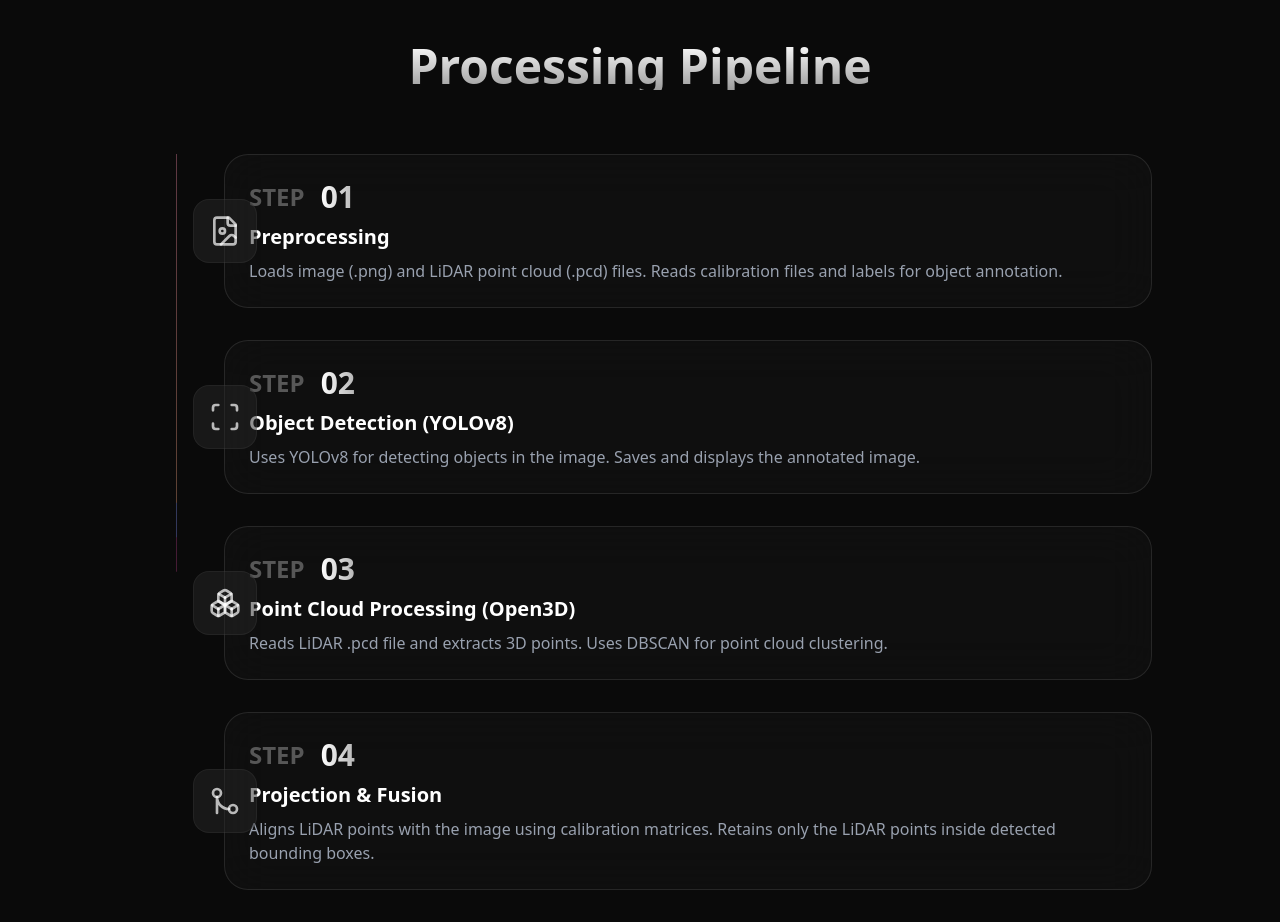
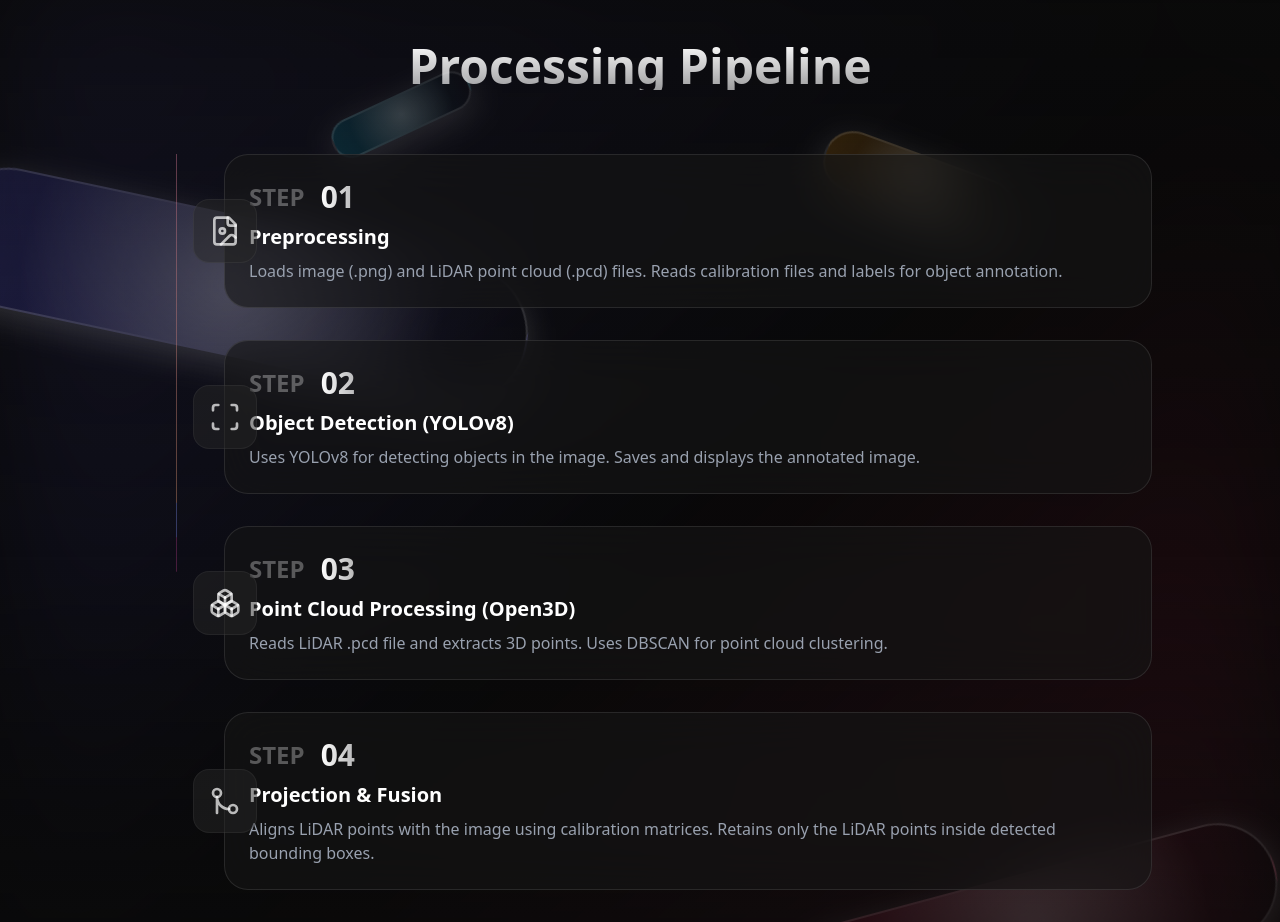
Before and after one commit to Sanket19062003/MSDF, a Next.js app: page / in a window 1280 px wide. Shown: the part 2880-3802 px from the top of the page. Built offline with nearby package versions, Linux system fonts and the light colour scheme.

Commit message:
Enhance Home and StepsSection components: add lazy loading and quality settings for images, introduce new 'Steps' navigation item, and improve layout with ShapeLandingBackground.

```diff
--- a/src/app/page.tsx
+++ b/src/app/page.tsx
@@ -1,3 +1,5 @@
+"use client"
+
 import { BackgroundPaths } from "@/components/ui/background-paths"
 import { FeaturesSection } from "@/components/ui/features-section"
 import { NavBarDemo } from "@/components/ui/nav-bar-demo"
@@ -79,8 +81,10 @@ export default function Home() {
                                             src={pcdFile}
                                             alt="PCD File Visualization"
                                             fill
+                                            sizes="(max-width: 1024px) 100vw, 500px"
                                             className="object-cover rounded-lg"
-                                            priority
+                                            loading="lazy"
+                                            quality={85}
                                         />
                                     </div>
                                 </div>
@@ -109,8 +113,10 @@ export default function Home() {
                                             src={thermalOutput}
                                             alt="Thermal Imaging Output"
                                             fill
+                                            sizes="(max-width: 1024px) 100vw, 500px"
                                             className="object-cover rounded-lg"
-                                            priority
+                                            loading="lazy"
+                                            quality={85}
                                         />
                                     </div>
                                 </div>
--- a/src/components/ui/nav-bar-demo.tsx
+++ b/src/components/ui/nav-bar-demo.tsx
@@ -1,12 +1,13 @@
 "use client"
 
-import { Home, Laptop, FileText } from 'lucide-react'
+import { Home, Laptop, FileText, ListOrdered } from 'lucide-react'
 import { NavBar } from "./nav-bar"
 
 export function NavBarDemo() {
   const navItems = [
     { name: 'Home', url: '#', icon: Home },
     { name: 'Sensors', url: '#sensors', icon: Laptop },
+    { name: 'Steps', url: '#steps', icon: ListOrdered },
     { name: 'Details', url: '#sensor-details', icon: FileText }
   ]
 
--- /dev/null
+++ b/src/components/ui/shape-landing-hero.tsx
@@ -0,0 +1,126 @@
+"use client";
+
+import { motion } from "framer-motion";
+import { Circle } from "lucide-react";
+import { cn } from "@/lib/utils";
+
+function ElegantShape({
+    className,
+    delay = 0,
+    width = 400,
+    height = 100,
+    rotate = 0,
+    gradient = "from-white/[0.08]",
+}: {
+    className?: string;
+    delay?: number;
+    width?: number;
+    height?: number;
+    rotate?: number;
+    gradient?: string;
+}) {
+    return (
+        <motion.div
+            initial={{
+                opacity: 0,
+                y: -150,
+                rotate: rotate - 15,
+            }}
+            animate={{
+                opacity: 1,
+                y: 0,
+                rotate: rotate,
+            }}
+            transition={{
+                duration: 2.4,
+                delay,
+                ease: [0.23, 0.86, 0.39, 0.96],
+                opacity: { duration: 1.2 },
+            }}
+            className={cn("absolute", className)}
+        >
+            <motion.div
+                animate={{
+                    y: [0, 15, 0],
+                }}
+                transition={{
+                    duration: 12,
+                    repeat: Number.POSITIVE_INFINITY,
+                    ease: "easeInOut",
+                }}
+                style={{
+                    width,
+                    height,
+                }}
+                className="relative"
+            >
+                <div
+                    className={cn(
+                        "absolute inset-0 rounded-full",
+                        "bg-gradient-to-r to-transparent",
+                        gradient,
+                        "backdrop-blur-[2px] border-2 border-white/20",
+                        "shadow-[0_8px_32px_0_rgba(255,255,255,0.2)]",
+                        "after:absolute after:inset-0 after:rounded-full",
+                        "after:bg-[radial-gradient(circle_at_50%_50%,rgba(255,255,255,0.3),transparent_70%)]"
+                    )}
+                />
+            </motion.div>
+        </motion.div>
+    );
+}
+
+export function ShapeLandingBackground() {
+    return (
+        <div className="absolute inset-0 overflow-hidden pointer-events-none z-0">
+            <div className="absolute inset-0 bg-gradient-to-br from-indigo-500/[0.15] via-transparent to-rose-500/[0.15] blur-3xl" />
+
+            <ElegantShape
+                delay={0.3}
+                width={600}
+                height={140}
+                rotate={12}
+                gradient="from-indigo-500/[0.25]"
+                className="left-[-10%] md:left-[-5%] top-[15%] md:top-[20%]"
+            />
+
+            <ElegantShape
+                delay={0.5}
+                width={500}
+                height={120}
+                rotate={-15}
+                gradient="from-rose-500/[0.25]"
+                className="right-[-5%] md:right-[0%] top-[70%] md:top-[75%]"
+            />
+
+            <ElegantShape
+                delay={0.4}
+                width={300}
+                height={80}
+                rotate={-8}
+                gradient="from-violet-500/[0.25]"
+                className="left-[5%] md:left-[10%] bottom-[5%] md:bottom-[10%]"
+            />
+
+            <ElegantShape
+                delay={0.6}
+                width={200}
+                height={60}
+                rotate={20}
+                gradient="from-amber-500/[0.25]"
+                className="right-[15%] md:right-[20%] top-[10%] md:top-[15%]"
+            />
+
+            <ElegantShape
+                delay={0.7}
+                width={150}
+                height={40}
+                rotate={-25}
+                gradient="from-cyan-500/[0.25]"
+                className="left-[20%] md:left-[25%] top-[5%] md:top-[10%]"
+            />
+
+            <div className="absolute inset-0 bg-gradient-to-t from-neutral-950 via-transparent to-neutral-950/60" />
+        </div>
+    );
+}
--- a/src/components/ui/steps-section.tsx
+++ b/src/components/ui/steps-section.tsx
@@ -3,6 +3,7 @@
 import { FileImage, Scan, Boxes, GitMerge, LayoutPanelTop } from "lucide-react";
 import { motion } from "framer-motion";
 import { VerticalGeminiEffectDemo } from "./vertical-gemini-effect-demo";
+import { ShapeLandingBackground } from "./shape-landing-hero";
 
 export function StepsSection() {
   const steps = [
@@ -44,8 +45,9 @@ export function StepsSection() {
   ];
 
   return (
-    <section className="relative w-full bg-neutral-950 py-12 sm:py-16 md:py-20">
-      <div className="container mx-auto px-4 sm:px-6 lg:px-8">
+    <section id="steps" className="relative w-full bg-neutral-950/50 py-12 sm:py-16 md:py-20 scroll-mt-20 overflow-hidden">
+      <ShapeLandingBackground />
+      <div className="container mx-auto px-4 sm:px-6 lg:px-8 relative z-10">
         <motion.h2
           initial={{ opacity: 0, y: 20 }}
           whileInView={{ opacity: 1, y: 0 }}
@@ -65,7 +67,7 @@ export function StepsSection() {
                 className="relative group pl-12 sm:pl-16 md:pl-24"
               >
                 <div className={`absolute inset-0 bg-gradient-to-r ${step.color} rounded-2xl sm:rounded-3xl blur-xl group-hover:blur-2xl transition-all duration-500 opacity-0 group-hover:opacity-100`}></div>
-                <div className="relative bg-neutral-900/40 backdrop-blur-xl rounded-2xl sm:rounded-3xl p-4 sm:p-6 border border-white/10">
+                <div className="relative bg-neutral-900/60 backdrop-blur-xl rounded-2xl sm:rounded-3xl p-4 sm:p-6 border border-white/10">
                   <div className="absolute -left-6 sm:-left-8 top-1/2 -translate-y-1/2 w-12 h-12 sm:w-16 sm:h-16 rounded-xl sm:rounded-2xl bg-neutral-800/50 flex items-center justify-center border border-white/5">
                     {<step.icon className="w-6 h-6 sm:w-8 sm:h-8 text-white/70" />}
                   </div>
```
